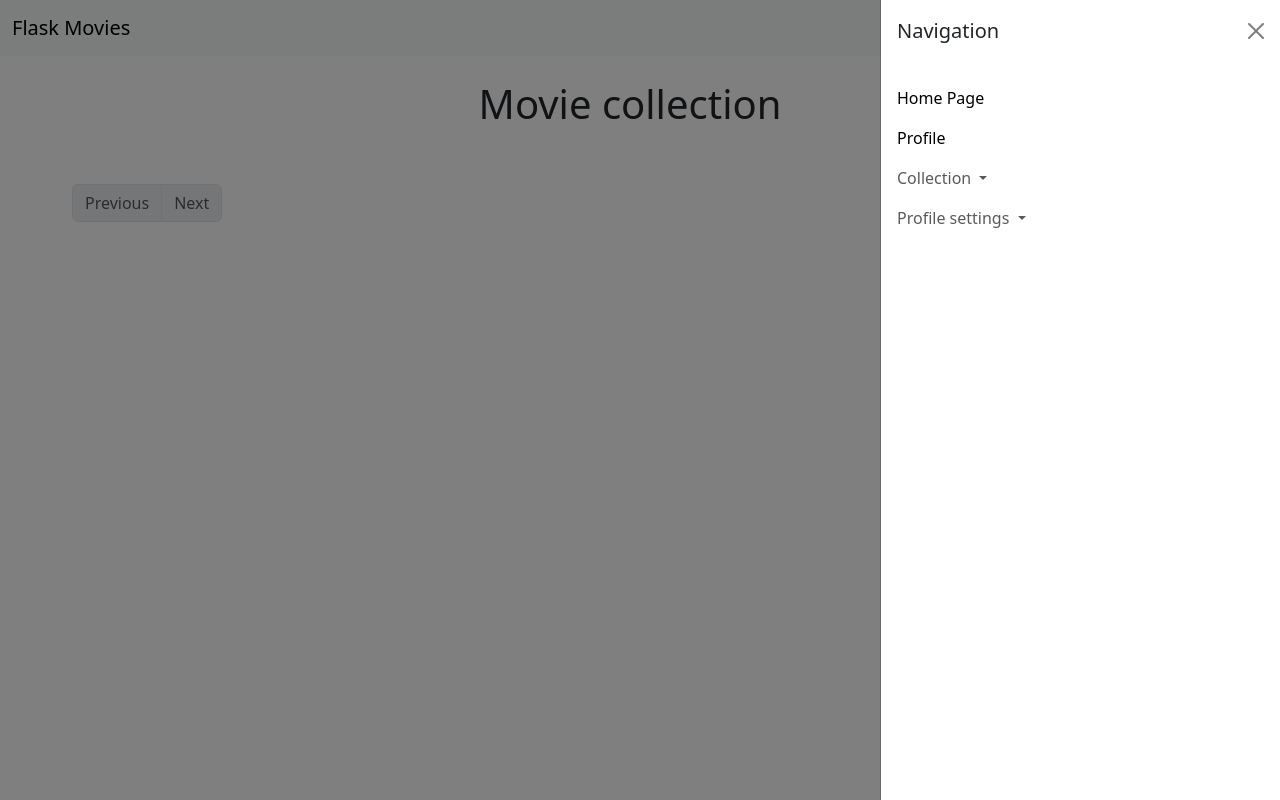
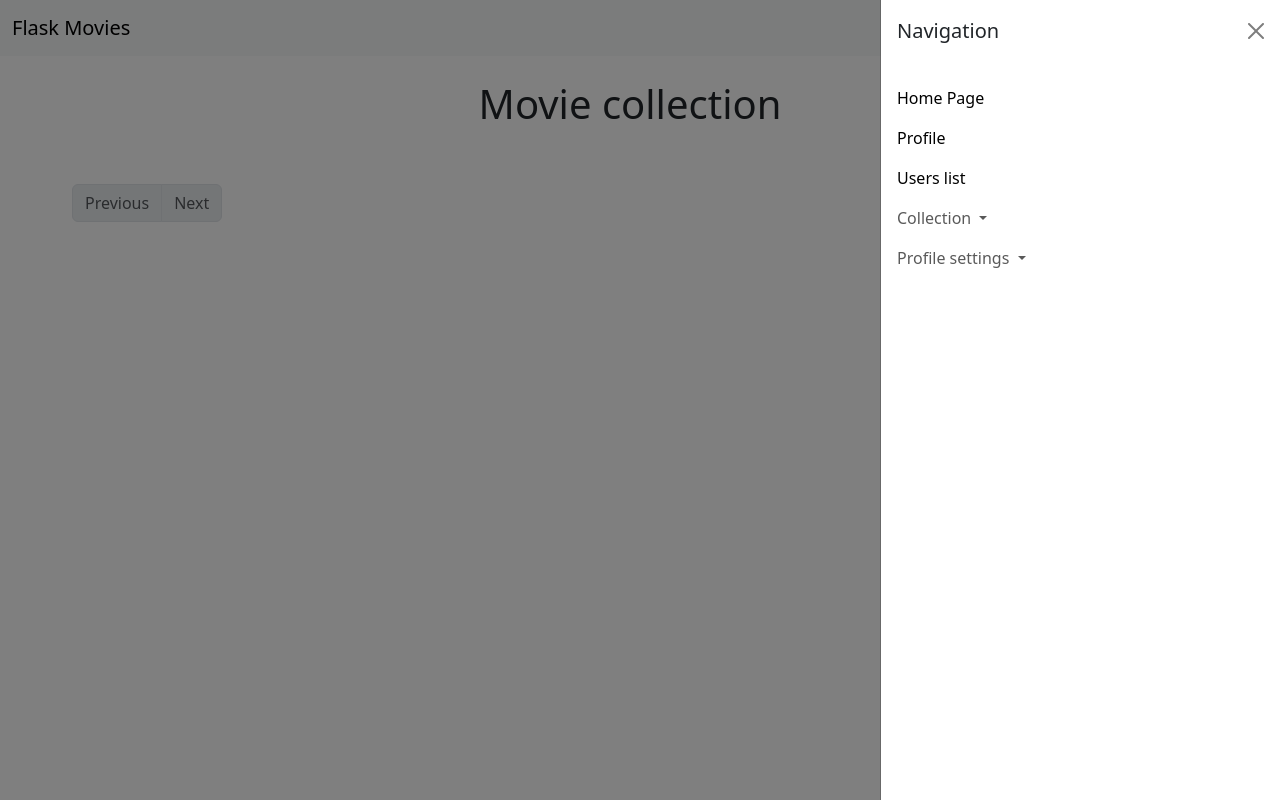
Before and after one commit to Martellus88/FlaskMovies, a Flask app: a page that uses app/templates/base.html in a window 1280 px wide, after a click that opens the changed part. Run offline with Flask 2, Linux system fonts and the light colour scheme; a user stored in the database is signed in; tables that the repository leaves empty hold one stand-in row (values such as "Sample post"); some libraries are stand-ins or nearby versions.

Commit message:
add users list

```diff
--- a/app/main/views.py
+++ b/app/main/views.py
@@ -97,3 +97,8 @@ def delete_movie(id):
     current_user.movies.remove(movie)
     db.session.commit()
     return redirect(url_for('.movie_collection', username=current_user.username))
+
+@main.route('/list_users')
+def list_users():
+    users = User.query.all()
+    return render_template('list_users.html', users=users)
--- a/app/templates/base.html
+++ b/app/templates/base.html
@@ -42,6 +42,10 @@
                             <a class="nav-link active"
                                href="{{ url_for('main.profile_username', username=current_user.username) }}">Profile</a>
                         </li>
+                                                        <li class="nav-item">
+                                    <a class="nav-link active" aria-current="page"
+                                       href="{{ url_for('main.list_users') }}">Users list</a>
+                                </li>
 
                         <li class="nav-item dropdown">
                             <a class="nav-link dropdown-toggle" href="#" id="offcanvasCollection" role="button"
@@ -110,6 +114,8 @@ function confirmMsg(node) {
     return confirm("Are you sure you want to delete? Click OK to continue.");
 }
 
+
+
 </script>
 {% endblock %}
 </body>
--- a/app/templates/collection.html
+++ b/app/templates/collection.html
@@ -13,7 +13,7 @@
         <div class="card h-100">
             <img src="{{ movie.poster }}" class="card-img-top ss">
             <div class="card-body">
-                <a href="{{ url_for('main.movie', id=movie.id) }}" class="link">
+                <a href="{{ url_for('main.movie', id=movie.id) }}">
                     <h5 class="card-title">{{ movie.title}}, {{movie.year}}</h5>
                 </a>
             </div>
--- a/app/templates/profile.html
+++ b/app/templates/profile.html
@@ -22,7 +22,7 @@
             {% if user.about_me %}<p style="word-wrap: break-word;">{{ user.about_me }}</p>{% endif %}
 
             <p>
-                Member since - {{ user.member_since }}
+                Member since - {{ user.member_since.strftime('%d/%m/%Y') }}
             </p>
 
         </div>
```
Also changed, not shown: app/templates/list_users.html (added, +22 -0 lines).
